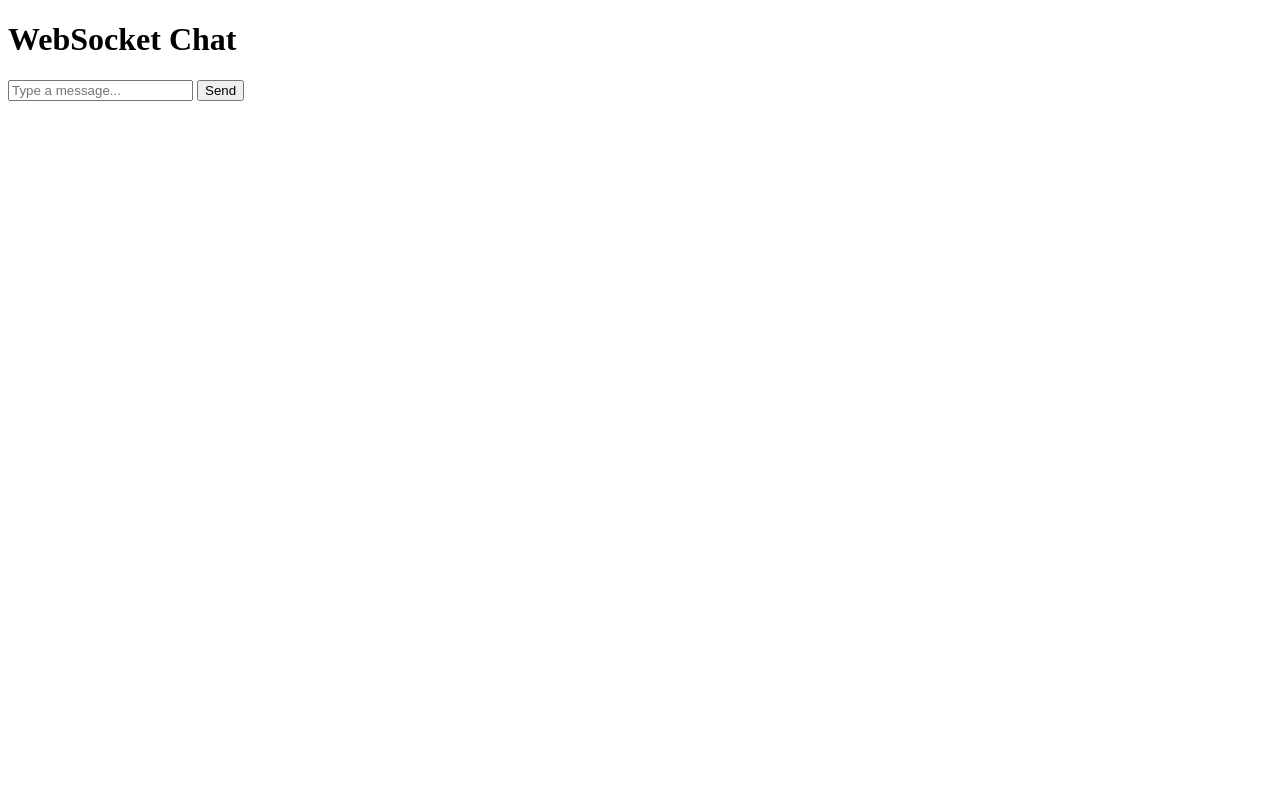
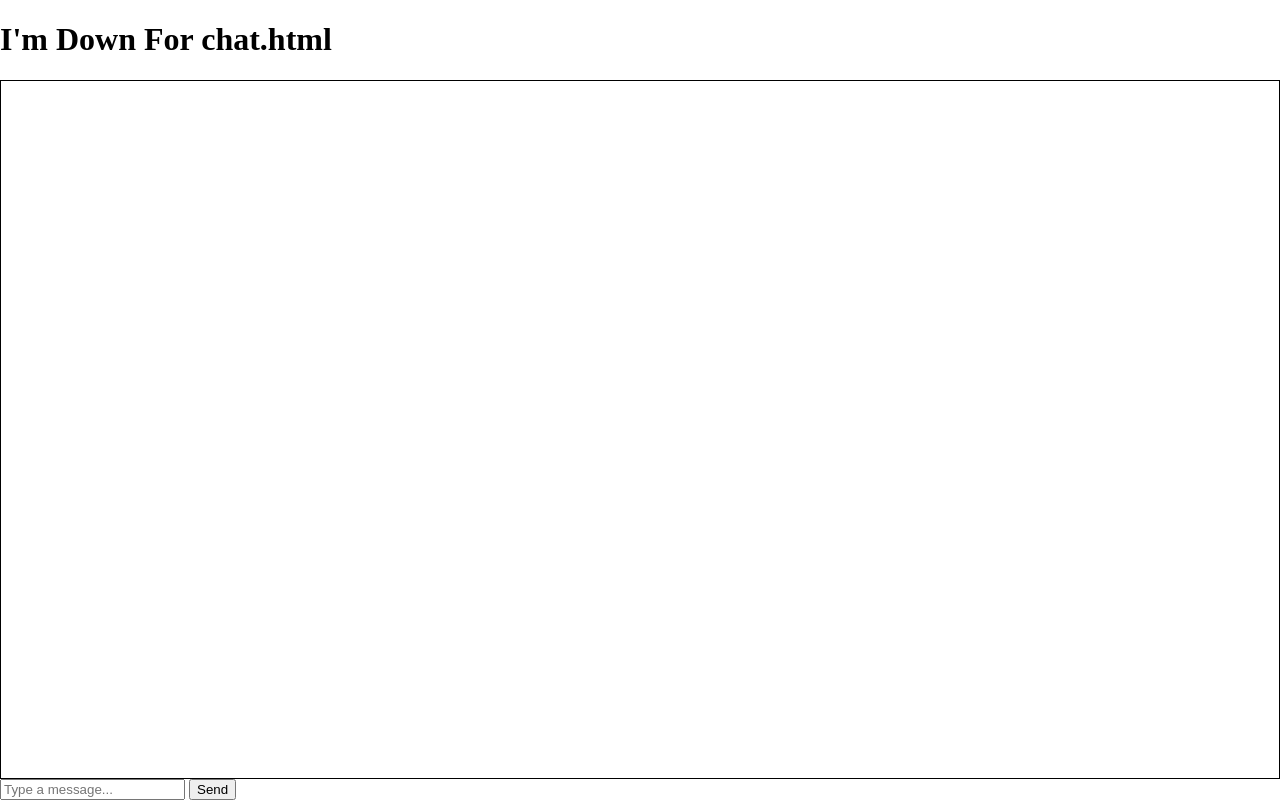
Before and after one commit to nicholas477/JoshWebsite, a plain HTML site: page chat.html in a window 1280 px wide. Drawn offline with Linux system fonts and the light colour scheme.

Commit message:
Added some css styling, etc

```diff
--- a/chat.html
+++ b/chat.html
@@ -2,13 +2,26 @@
 <html>
 <head>
     <title>I'm Down For</title>
+    <link rel="stylesheet" href="/style.css">
 </head>
 <body>
-    <h1>WebSocket Chat</h1>
-    <div id="chatbox"></div>
-    <input type="text" id="message" placeholder="Type a message...">
-    <button onclick="sendMessage()">Send</button>
+    <h1 id="title">I'm Down For</h1>
+    <div class="chatbox">
+        <div class="chatbox-messages" id="chatbox"></div>
+    </div>
+    <div class="message-send-box">
+        <input onkeydown="checkEnter()" type="text" id="message" placeholder="Type a message...">
+        <button onclick="sendMessage()">Send</button>
+    </div>
 
     <script src="/chat.js"></script>
+    <script>
+        function checkEnter() {
+            // Enter
+            if(event.keyCode == 13) {
+                sendMessage();
+            }
+        }
+    </script>
 </body>
 </html>
--- a/chat.js
+++ b/chat.js
@@ -1,8 +1,8 @@
-const topic = window.location.pathname.split("/").pop()
-console.log(topic)
+const topic = window.location.pathname.split("/").pop();
 const ws = new WebSocket("wss://" + window.location.host + "/chat/" + topic);
 
-document.title = document.title + " " + topic
+document.title = document.title + " " + topic;
+document.getElementById("title").textContent += " " + topic;
 
 ws.onopen = () => {
     console.log("Connected to the WebSocket server");
--- /dev/null
+++ b/style.css
@@ -0,0 +1,24 @@
+html,
+body {
+    height: 100vh;
+    margin: 0;
+    padding: 0;
+    display: flex;
+    flex-flow: column;
+}
+
+.chatbox {
+    border: 1px solid rgb(0, 0, 0);
+    letter-spacing: 0.5px;
+    flex: 1;
+    flex-direction: column-reverse;
+    overflow: auto;
+    overflow-anchor: auto;
+    display:flex;
+    scroll-behavior: smooth;
+}
+
+.chatbox-messages {
+    display: flex;
+    flex-direction: column;
+}
```
Also changed, not shown: 1 other file.
